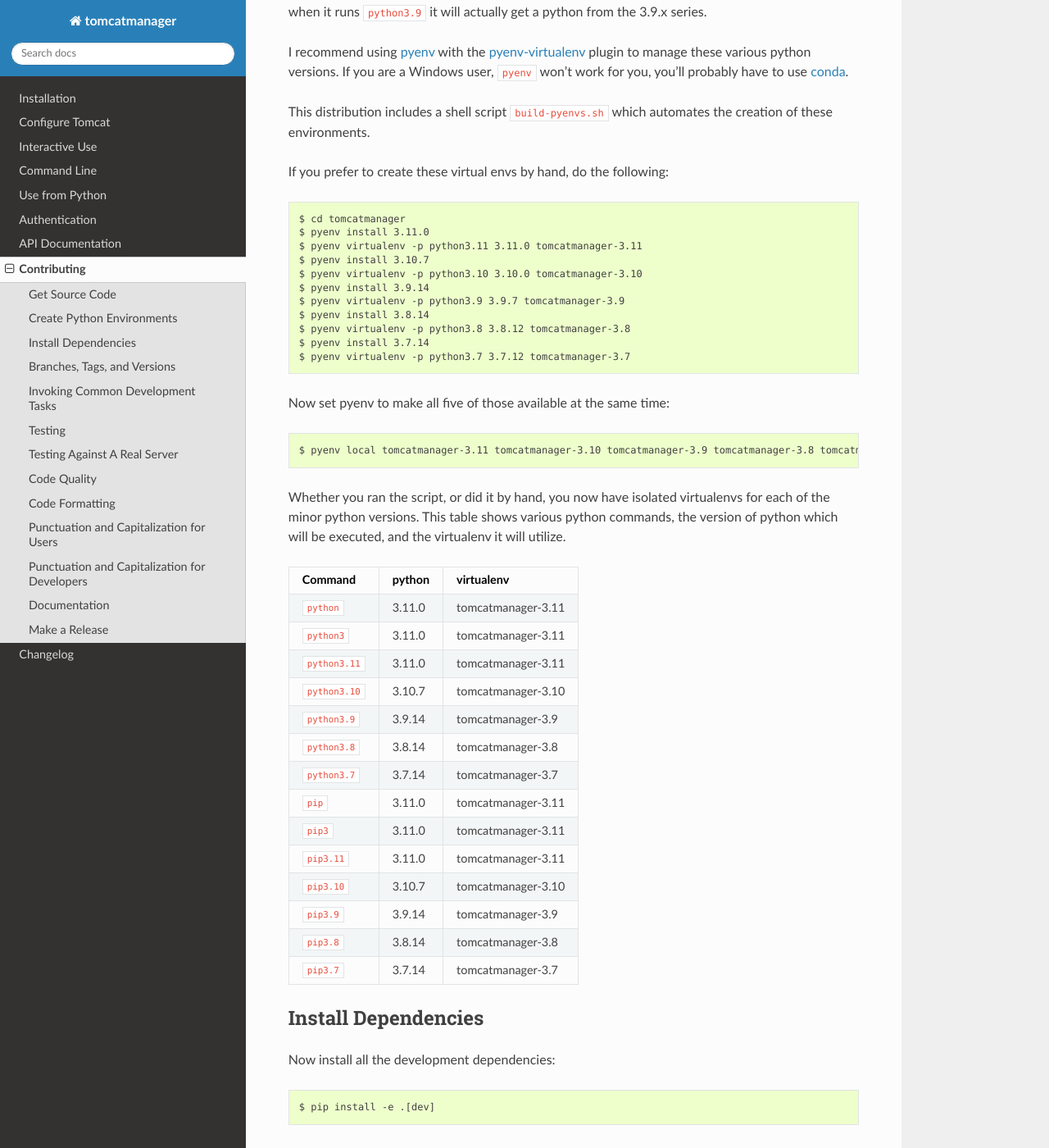
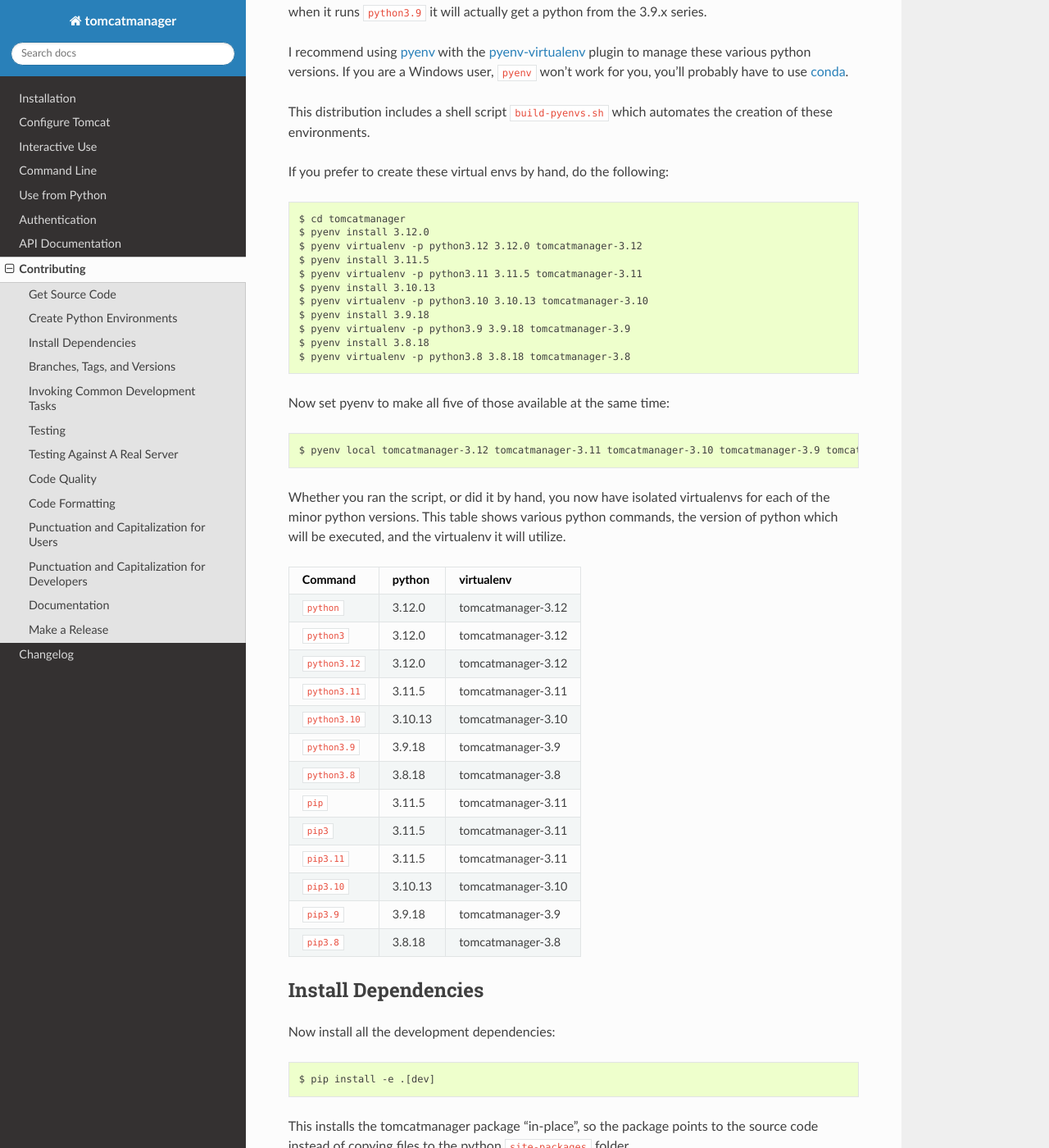
Before and after one commit to tomcatmanager/tomcatmanager, a Sphinx documentation site: the page built from docs/contributing.rst, in a window 1280 px wide and 1400 px high, scrolled down 455 px. Shown: the whole window at 82% size. Built offline with Sphinx 7.4.7 and the Read the Docs theme 2.0.0, drawn with Linux system fonts in a browser that asks for light colours; some of the changed text lies outside the part shown.

Commit message:
Drop python 3.7 and add python 3.12
pylint has a crashing bug on 3.12, which has been fixed, but not released yet.

Fixes #139

```diff
--- a/CHANGELOG.rst
+++ b/CHANGELOG.rst
@@ -34,6 +34,7 @@
 Added
 ^^^^^
 
+- Support for Python 3.12
 - Support for themes in ``tomcat-manager``, which can produce styled and colored output
 
   - New ``theme`` setting to choose which theme to use
--- a/CONTRIBUTING.rst
+++ b/CONTRIBUTING.rst
@@ -27,21 +27,21 @@
 If you prefer to create these virtual envs by hand, do the following::
 
    $ cd tomcatmanager
-   $ pyenv install 3.11.0
-   $ pyenv virtualenv -p python3.11 3.11.0 tomcatmanager-3.11
-   $ pyenv install 3.10.7
-   $ pyenv virtualenv -p python3.10 3.10.0 tomcatmanager-3.10
-   $ pyenv install 3.9.14
-   $ pyenv virtualenv -p python3.9 3.9.7 tomcatmanager-3.9
-   $ pyenv install 3.8.14
-   $ pyenv virtualenv -p python3.8 3.8.12 tomcatmanager-3.8
-   $ pyenv install 3.7.14
-   $ pyenv virtualenv -p python3.7 3.7.12 tomcatmanager-3.7
+   $ pyenv install 3.12.0
+   $ pyenv virtualenv -p python3.12 3.12.0 tomcatmanager-3.12
+   $ pyenv install 3.11.5
+   $ pyenv virtualenv -p python3.11 3.11.5 tomcatmanager-3.11
+   $ pyenv install 3.10.13
+   $ pyenv virtualenv -p python3.10 3.10.13 tomcatmanager-3.10
+   $ pyenv install 3.9.18
+   $ pyenv virtualenv -p python3.9 3.9.18 tomcatmanager-3.9
+   $ pyenv install 3.8.18
+   $ pyenv virtualenv -p python3.8 3.8.18 tomcatmanager-3.8
 
 
 Now set pyenv to make all five of those available at the same time::
 
-   $ pyenv local tomcatmanager-3.11 tomcatmanager-3.10 tomcatmanager-3.9 tomcatmanager-3.8 tomcatmanager-3.7
+   $ pyenv local tomcatmanager-3.12 tomcatmanager-3.11 tomcatmanager-3.10 tomcatmanager-3.9 tomcatmanager-3.8
 
 Whether you ran the script, or did it by hand, you now have isolated virtualenvs for
 each of the minor python versions. This table shows various python commands, the
@@ -50,20 +50,19 @@
 ==============  =======  ==================
 Command         python   virtualenv
 ==============  =======  ==================
-``python``      3.11.0   tomcatmanager-3.11
-``python3``     3.11.0   tomcatmanager-3.11
-``python3.11``  3.11.0   tomcatmanager-3.11
-``python3.10``  3.10.7   tomcatmanager-3.10
-``python3.9``   3.9.14   tomcatmanager-3.9
-``python3.8``   3.8.14   tomcatmanager-3.8
-``python3.7``   3.7.14   tomcatmanager-3.7
-``pip``         3.11.0   tomcatmanager-3.11
-``pip3``        3.11.0   tomcatmanager-3.11
-``pip3.11``     3.11.0   tomcatmanager-3.11
-``pip3.10``     3.10.7   tomcatmanager-3.10
-``pip3.9``      3.9.14   tomcatmanager-3.9
-``pip3.8``      3.8.14   tomcatmanager-3.8
-``pip3.7``      3.7.14   tomcatmanager-3.7
+``python``       3.12.0  tomcatmanager-3.12
+``python3``      3.12.0  tomcatmanager-3.12
+``python3.12``   3.12.0  tomcatmanager-3.12
+``python3.11``   3.11.5  tomcatmanager-3.11
+``python3.10``  3.10.13  tomcatmanager-3.10
+``python3.9``    3.9.18  tomcatmanager-3.9
+``python3.8``    3.8.18  tomcatmanager-3.8
+``pip``          3.11.5  tomcatmanager-3.11
+``pip3``         3.11.5  tomcatmanager-3.11
+``pip3.11``      3.11.5  tomcatmanager-3.11
+``pip3.10``     3.10.13  tomcatmanager-3.10
+``pip3.9``       3.9.18  tomcatmanager-3.9
+``pip3.8``       3.8.18  tomcatmanager-3.8
 ==============  =======  ==================
 
 
@@ -77,11 +76,11 @@
 This installs the tomcatmanager package "in-place", so the package points to the
 source code instead of copying files to the python ``site-packages`` folder.
 
-All the dependencies now have been installed in the ``tomcatmanager-3.11`` virtualenv.
+All the dependencies now have been installed in the ``tomcatmanager-3.12`` virtualenv.
 If you want to work in other virtualenvs, you'll need to manually select it, and
 install again::
 
-   $ pyenv shell tomcatmanager-3.9
+   $ pyenv shell tomcatmanager-3.10
    $ pip install -e .[dev]
 
 
--- a/README.rst
+++ b/README.rst
@@ -137,7 +137,7 @@
 Installation
 ------------
 
-You'll need Python >= 3.7. Install using pip:
+You'll need Python >= 3.8. Install using pip:
 
 .. code-block:: text
 
--- a/docs/install.rst
+++ b/docs/install.rst
@@ -4,7 +4,7 @@
 System Requirements
 -------------------
 
-You'll need Python 3.7 or higher on macOS, Windows, or Linux.
+You'll need Python 3.8 or higher on macOS, Windows, or Linux.
 
 The following Tomcat versions are supported:
 
```
Also changed, not shown: other parts of CHANGELOG.rst (+1 -0 lines), other parts of docs/install.rst (+2 -2 lines), pyproject.toml (+3 -4 lines), 3 other files.
